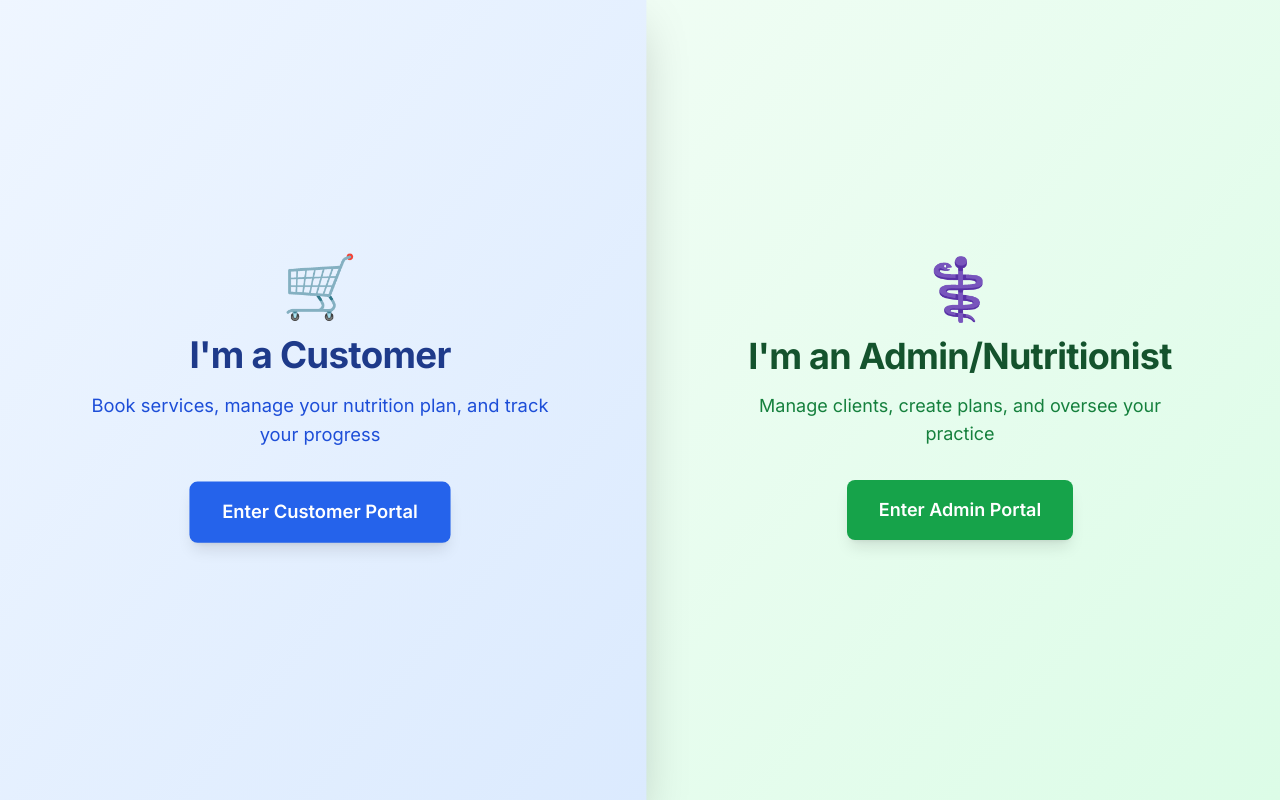
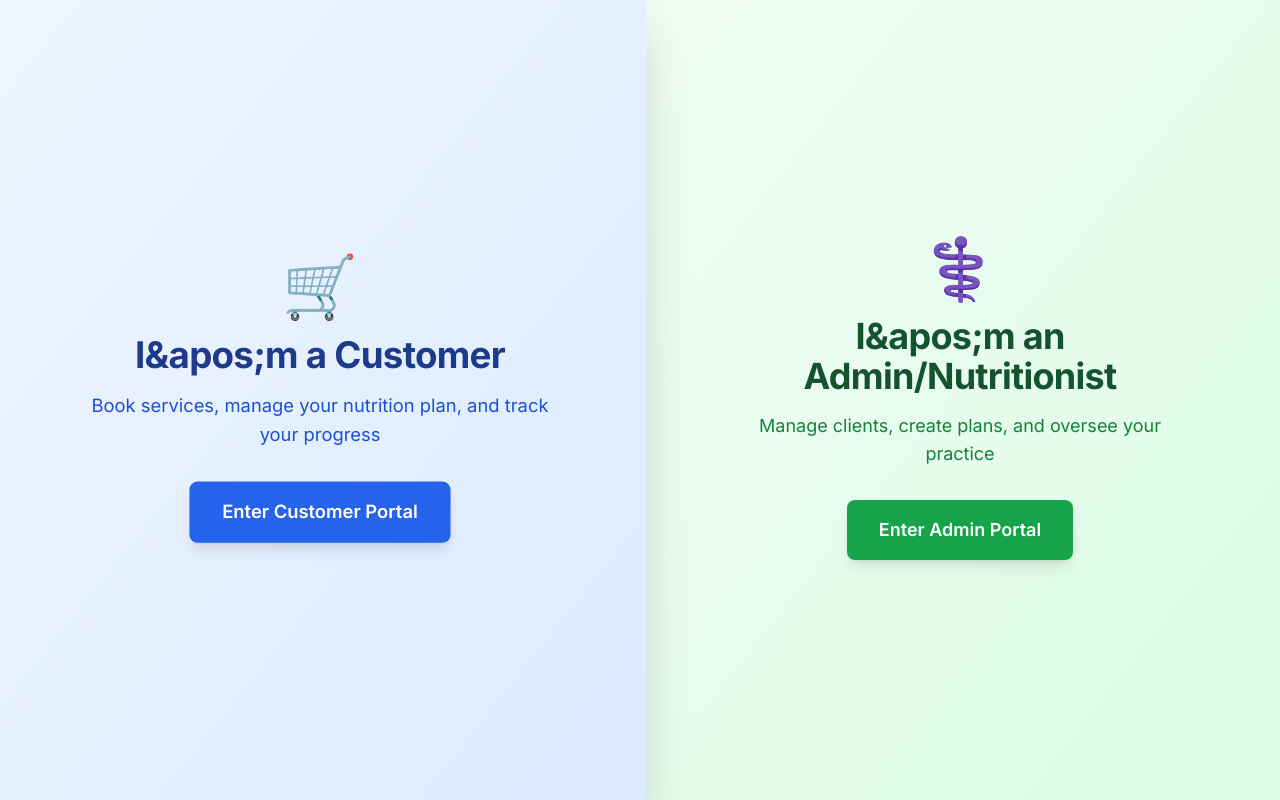
Before and after one commit to mr601s/nutritionist-marketplace-crm, a Next.js app: page / in a window 1280 px wide. Built offline with nearby package versions, Linux system fonts and the light colour scheme.

Commit message:
fix: escape apostrophes for JSX lint compliance

```diff
--- a/app/page.tsx
+++ b/app/page.tsx
@@ -18,7 +18,7 @@ export default function Page() {
             <div className="mb-8">
               <div className="text-6xl mb-4 animate-bounce">🛒</div>
               <h1 className="text-4xl font-bold text-blue-900 mb-4">
-                I&apos;m a Customer
+                I&amp;apos;m a Customer
               </h1>
               <p className="text-lg text-blue-700 mb-8">
                 Book services, manage your nutrition plan, and track your progress
@@ -40,7 +40,7 @@ export default function Page() {
             <div className="mb-8">
               <div className="text-6xl mb-4 animate-bounce">⚕️</div>
               <h1 className="text-4xl font-bold text-green-900 mb-4">
-                I&apos;m an Admin/Nutritionist
+                I&amp;apos;m an Admin/Nutritionist
               </h1>
               <p className="text-lg text-green-700 mb-8">
                 Manage clients, create plans, and oversee your practice
```
